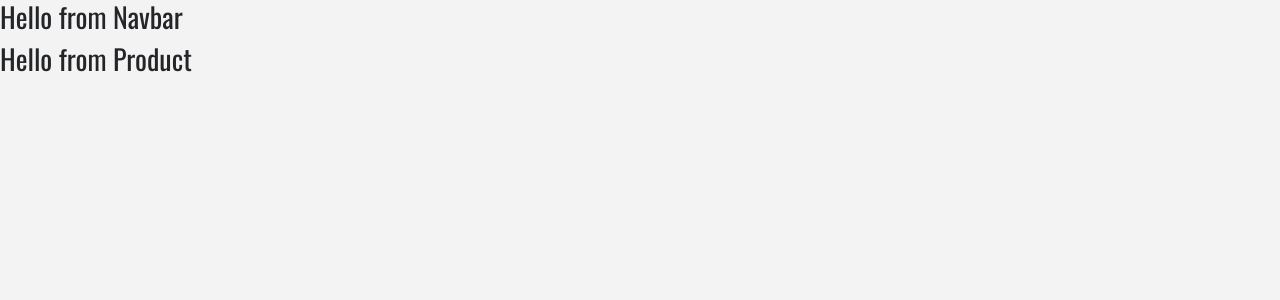
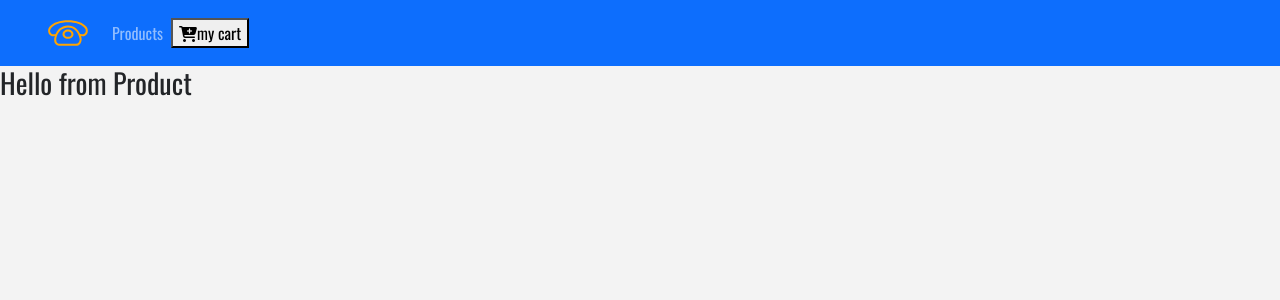
Before and after one commit to Elisa-cf/react-phone-ecommerce, a React (Create React App) app: page / in a window 1280 px wide. Shown: the top 300 px of the page. Built offline with nearby package versions, Linux system fonts and the light colour scheme.

Commit message:
added links in navbar

```diff
--- a/src/components/Navbar.js
+++ b/src/components/Navbar.js
@@ -1,11 +1,29 @@
 import React, { Component } from 'react'
+import { Link } from 'react-router-dom'
+import logo from '../logo.svg'
+
 
 export default class Navbar extends Component {
  render() {
   return (
-   <div>
-    <h3>Hello from Navbar</h3>
-   </div>
+   <nav className="navbar navbar-expand-sm bg-primary navbar-dark px-sm-5">
+    {/* https://www.iconfinder.com/icons/1243689/call_phone_icon
+    Creative Commons (Attribution 3.0 Unported);
+    https://www.iconfinder.com/Makoto_msk */}
+    <Link to='/'>
+     <img src={logo} alt='store' className="navbar-brand" />
+    </Link>
+    <ul className="navbar-nav align-items-center">
+     <li className='nav-item ml-5'>
+      <Link to="/" className='nav-link'>Products</Link>
+     </li>
+    </ul>
+    <Link to='/cart' className="ml-auto">
+     <button><i className='fas fa-cart-plus' />
+      my cart
+     </button>
+    </Link>
+   </nav>
   )
  }
 }
```
